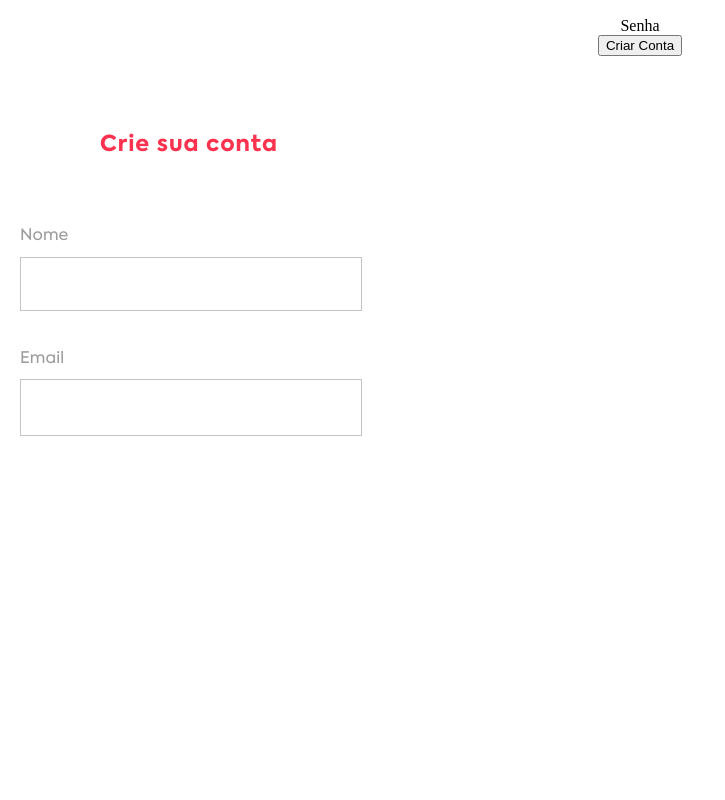
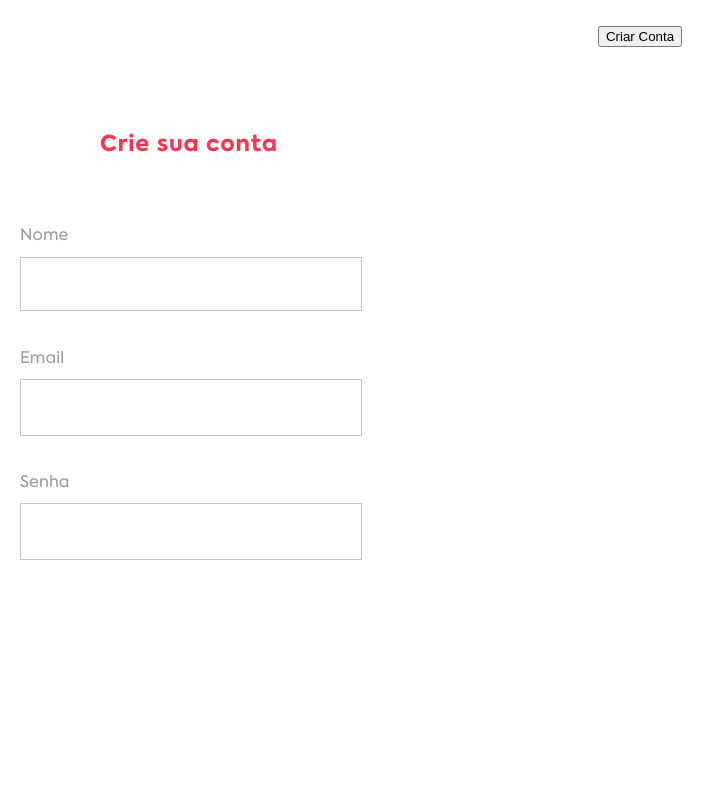
Before and after one commit to laricarlotti/demoday, a Django app: page /cadastro/ in a window 1280 px wide. Shown: the top 800 px of the page, without its empty margins (0-725 px from the left). Run offline with Django 3.2, Linux system fonts and the light colour scheme.

Commit message:
Criar e estilizar input de senha no cadastro

```diff
--- a/website/static/css/cadastro.css
+++ b/website/static/css/cadastro.css
@@ -50,18 +50,17 @@ label[for=nome]{
     position: absolute;
     top: 210px;
     width: 224px;
+
 }
-
 input[type=text] {
-    position: absolute;
-    width: 336px;
+    border: 1px solid #C4C4C4;
     height: 50px;
     left: 20px;
+    position: absolute;
     top: 257px;
-    border: 1px solid #C4C4C4;
+    width: 336px;
 
 }
-
 form [for=email]{
     align-items: center;
     color: #9B9B9B;
@@ -76,15 +75,35 @@ form [for=email]{
     width: 224px;
 
 }
-
 input[type=email] {
-    position: absolute;
-    width: 336px;
+    border: 1px solid #C4C4C4;
     height: 53px;
     left: 20px;
+    position: absolute;
     top: 379px;
-    border: 1px solid #C4C4C4;
+    width: 336px;
 
 }
+form [for=senha]{
+    align-items: center;
+    color: #9B9B9B;
+    display: flex;
+    height: 53px;
+    left: 20px;
+    letter-spacing: 0.005em;
+    line-height: 148.9%;
+    font-family: "Axilforma-Regular";
+    position: absolute;
+    top: 457px;
+    width: 224px;
 
-form [for=senha]
+}
+form .senha{
+    border: 1px solid #C4C4C4;
+    height: 53px;
+    left: 20px;
+    position: absolute;
+    top: 503px;
+    width: 336px;
+
+}
--- a/website/templates/cadastro.html
+++ b/website/templates/cadastro.html
@@ -18,7 +18,7 @@
         <input type="email" name="email" id="" required>
 
         <label for="senha">Senha</label>
-        <input type="text" name="senha" required>
+        <input class="senha" type="password" name="senha" required>
 
         <input type="submit" value="Criar Conta">
 
```
Also changed, not shown: db.sqlite3.
